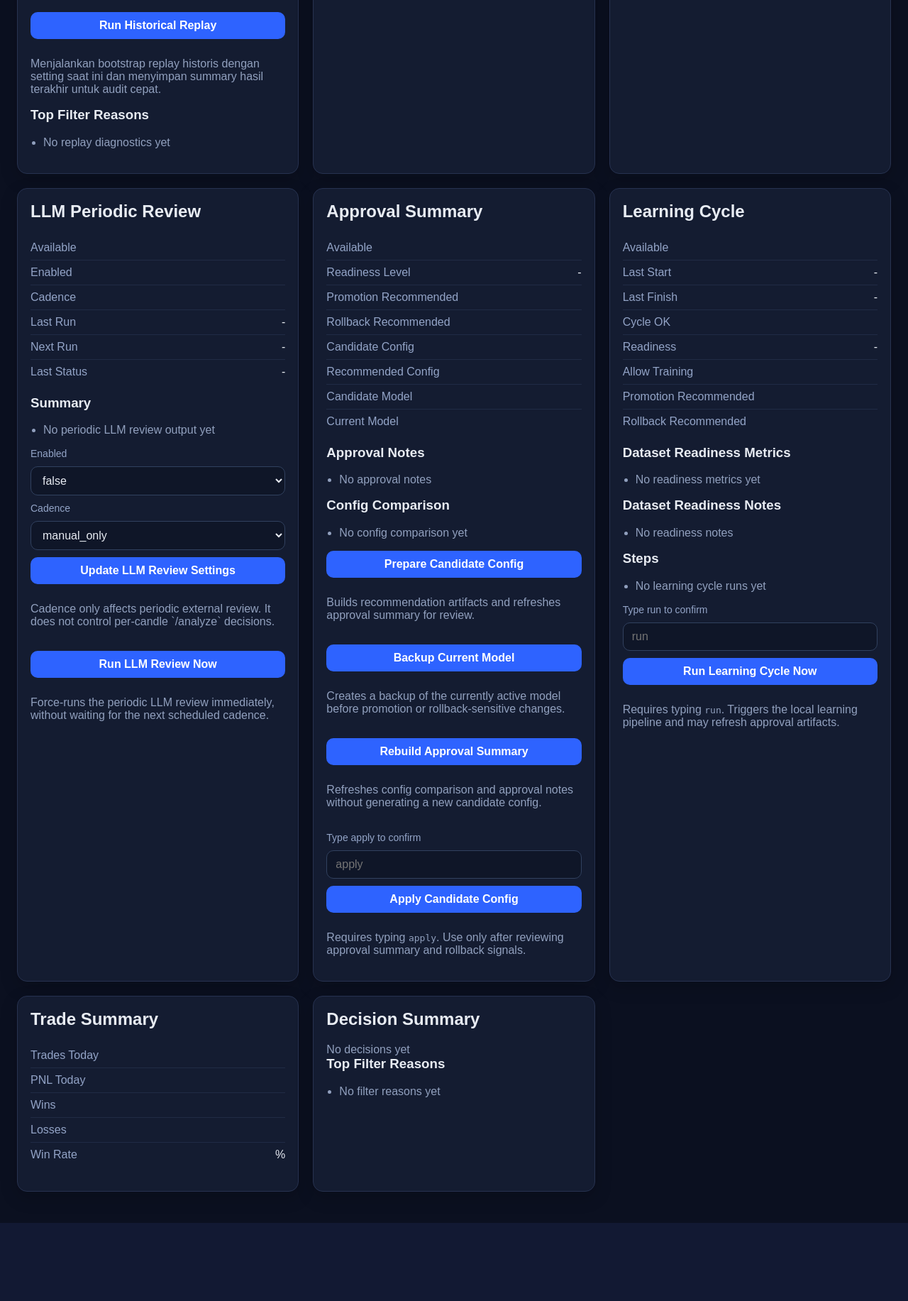
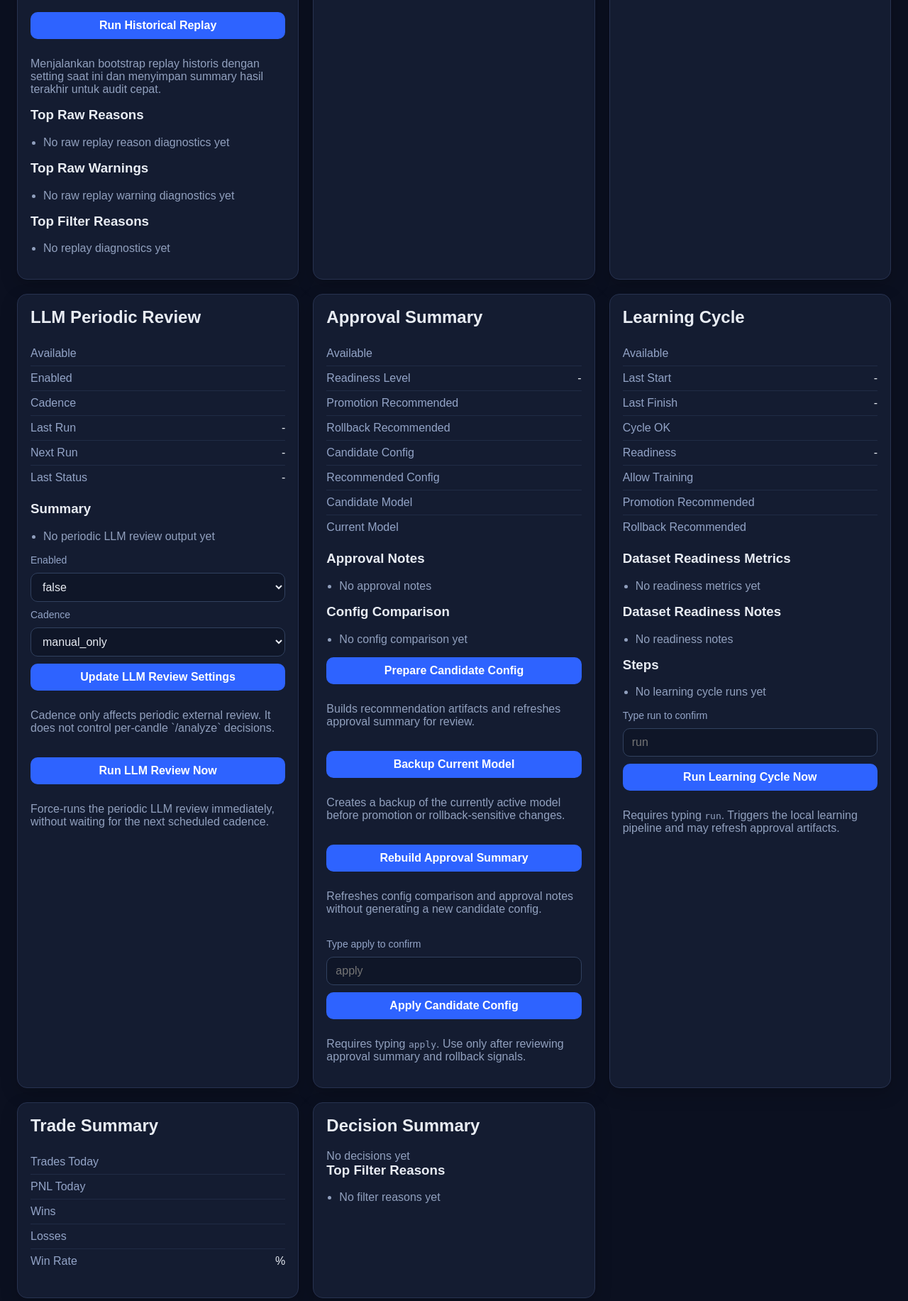
Before and after one commit to nzf210/bot_mt5_xau, a FastAPI app: template app/templates/ops_dashboard.html in a window 1280 px wide. Shown: the part 2478-4311 px from the top of the page at 71% size. Before the commit the page ends 4201 px from the top, so only its background shows below. Run offline with FastAPI, Linux system fonts and the light colour scheme; the template is opened without the code that fills it, so the values that code supplies are empty.

Commit message:
feat: add raw replay diagnostics to replay lab

```diff
--- a/app/templates/ops_dashboard.html
+++ b/app/templates/ops_dashboard.html
@@ -169,6 +169,22 @@
       <button type="submit">Run Historical Replay</button>
       <p class="muted">Menjalankan bootstrap replay historis dengan setting saat ini dan menyimpan summary hasil terakhir untuk audit cepat.</p>
     </form>
+    <h3>Top Raw Reasons</h3>
+    <ul>
+      {% for key, value in (summary.replay_lab.status.get('top_raw_reasons', {}) if summary.replay_lab.status.available else {}).items() %}
+      <li>{{ key }}: {{ value }}</li>
+      {% else %}
+      <li class="muted">No raw replay reason diagnostics yet</li>
+      {% endfor %}
+    </ul>
+    <h3>Top Raw Warnings</h3>
+    <ul>
+      {% for key, value in (summary.replay_lab.status.get('top_raw_warnings', {}) if summary.replay_lab.status.available else {}).items() %}
+      <li>{{ key }}: {{ value }}</li>
+      {% else %}
+      <li class="muted">No raw replay warning diagnostics yet</li>
+      {% endfor %}
+    </ul>
     <h3>Top Filter Reasons</h3>
     <ul>
       {% for key, value in (summary.replay_lab.status.get('top_filter_reasons', {}) if summary.replay_lab.status.available else {}).items() %}
```
Also changed, not shown: OPS_UI_USAGE_GUIDE.md (+2 -0 lines), scripts/build_historical_replay_dataset.py (+15 -0 lines).
